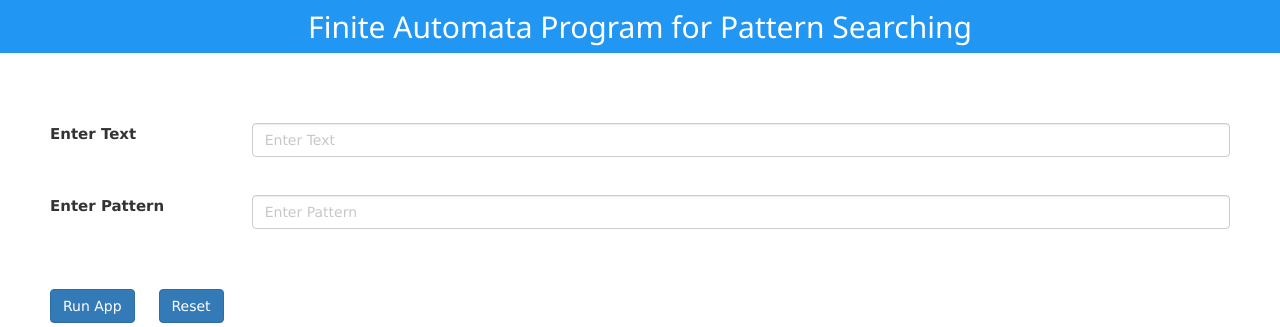
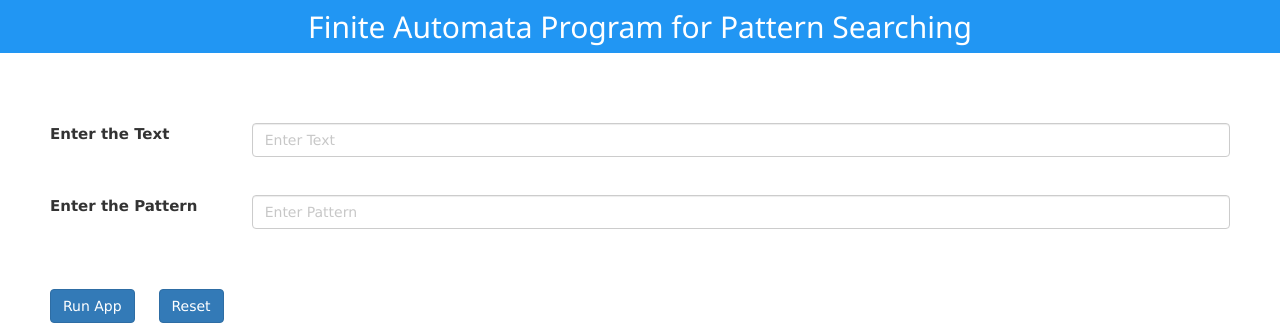
Before and after one commit to ashishrana080699/Theory-Of-Computation, a Python web app: template TOC_FiniteAutometa/templates/index.html in a window 1280 px wide. Shown: the top 327 px of the page. Run offline with Jinja, Linux system fonts and the light colour scheme; the template is opened without the code that fills it, so the values that code supplies are empty; some libraries are stand-ins or nearby versions.

Commit message:
Update index.html

```diff
--- a/TOC_FiniteAutometa/templates/index.html
+++ b/TOC_FiniteAutometa/templates/index.html
@@ -32,13 +32,13 @@
 <div class="w3-container"   id="f1">
     <form action="/run" method="post">
         <div class="form-group row">
-        <label  class="col-sm-2 col-form-label">Enter Text</label>
+        <label  class="col-sm-2 col-form-label">Enter the Text</label>
         <div class="col-sm-10">
             <input type="text" class="form-control" name="text" placeholder="Enter Text" required>
         </div>
         </div><br>
     <div class="form-group row">
-            <label  class="col-sm-2 col-form-label">Enter Pattern</label>
+            <label  class="col-sm-2 col-form-label">Enter the Pattern</label>
             <div class="col-sm-10">
               <input type="text" class="form-control" name="pattern" placeholder="Enter Pattern" required>
             </div>
```
